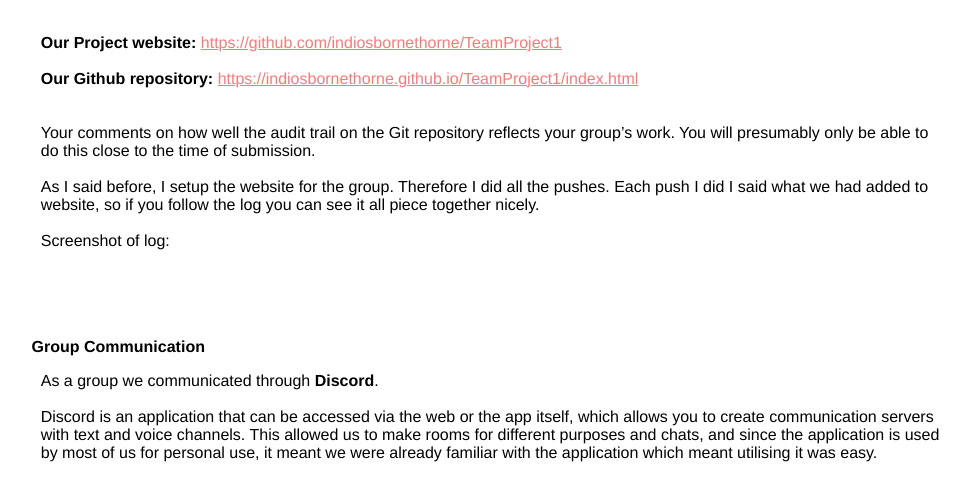
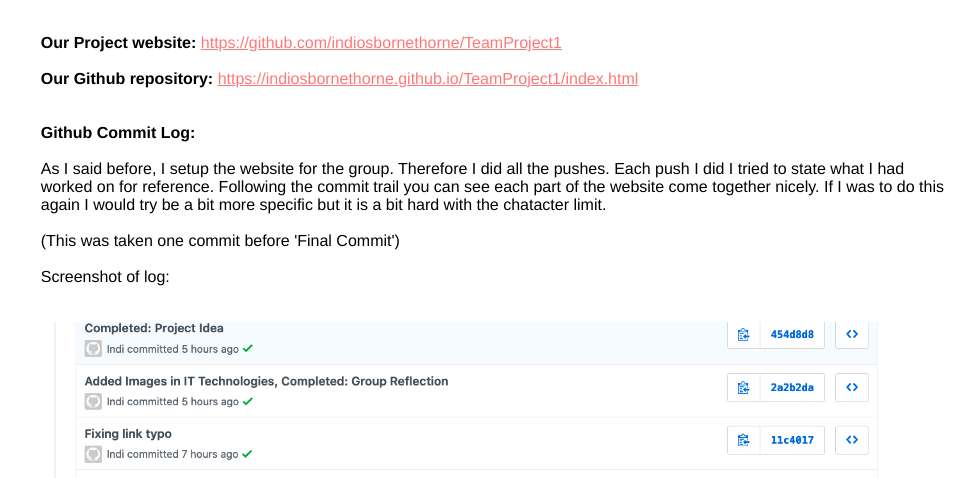
Before and after one commit to indiosbornethorne/TeamProject1, a plain HTML site: page tools.html in a window 1280 px wide. Shown: the part 735-1213 px from the top of the page, without its empty margins (150-1125 px from the left). Drawn offline with Linux system fonts and the light colour scheme.

Commit message:
Final Commit

```diff
--- a/tools.html
+++ b/tools.html
@@ -64,20 +64,23 @@ I made this website on a base of my personal profile (link above), and changed i
              <br>
              <br>
              <br>
-Your comments on how well the audit trail on the Git repository reflects your group’s
-work. You will presumably only be able to do this close to the time of submission.
+<b>Github Commit Log:</b>
+             <br>
+             <br>
+As I said before, I setup the website for the group. Therefore I did all the pushes. Each push I did I tried to state what I had worked on for reference. Following the commit trail you can see each part of the website come together nicely. If I was to do this again I would try be a bit more specific but it is a bit hard with the chatacter limit.
+                <BR>
+                <BR>
+(This was taken one commit before 'Final Commit')
 <br>
+
 <br>
-As I said before, I setup the website for the group. Therefore I did all the pushes. Each push I did I said what we had added to website, so if you follow the log you can see it all piece together nicely.
-<br>
-<br>
-Screenshot of log:
+Screenshot of log:<br><br><br>
+<img src="Commitlog.png" height="1000px">
 <br>
 <br>
 <img src="" height="504px">
-             <br>
-             <br>
-             <br>
+
+
             <p style="margin-left: 0%">
             <b>Group Communication</b>
              <p style="margin-left: 1%">
```
Also changed, not shown: commitlog.png (added).
